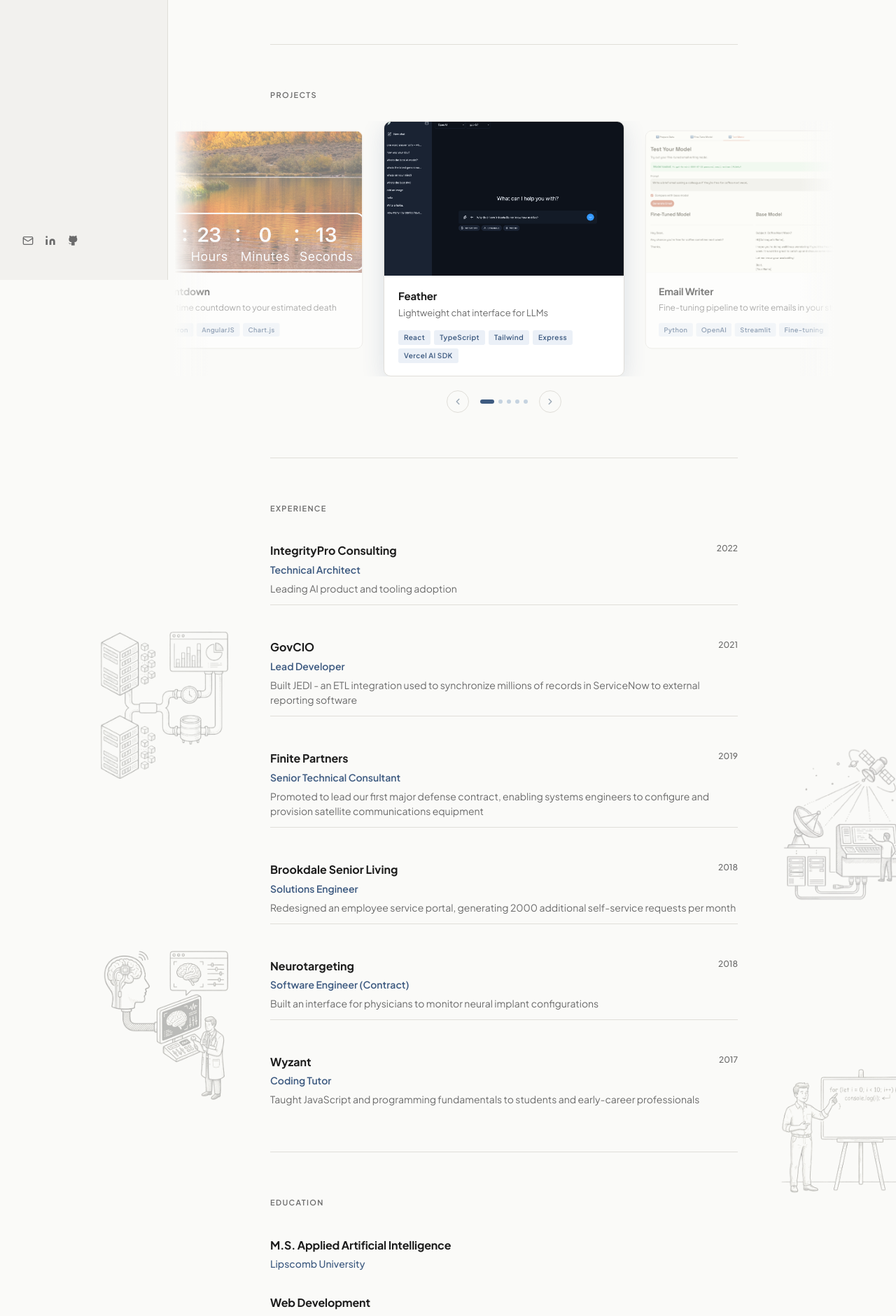
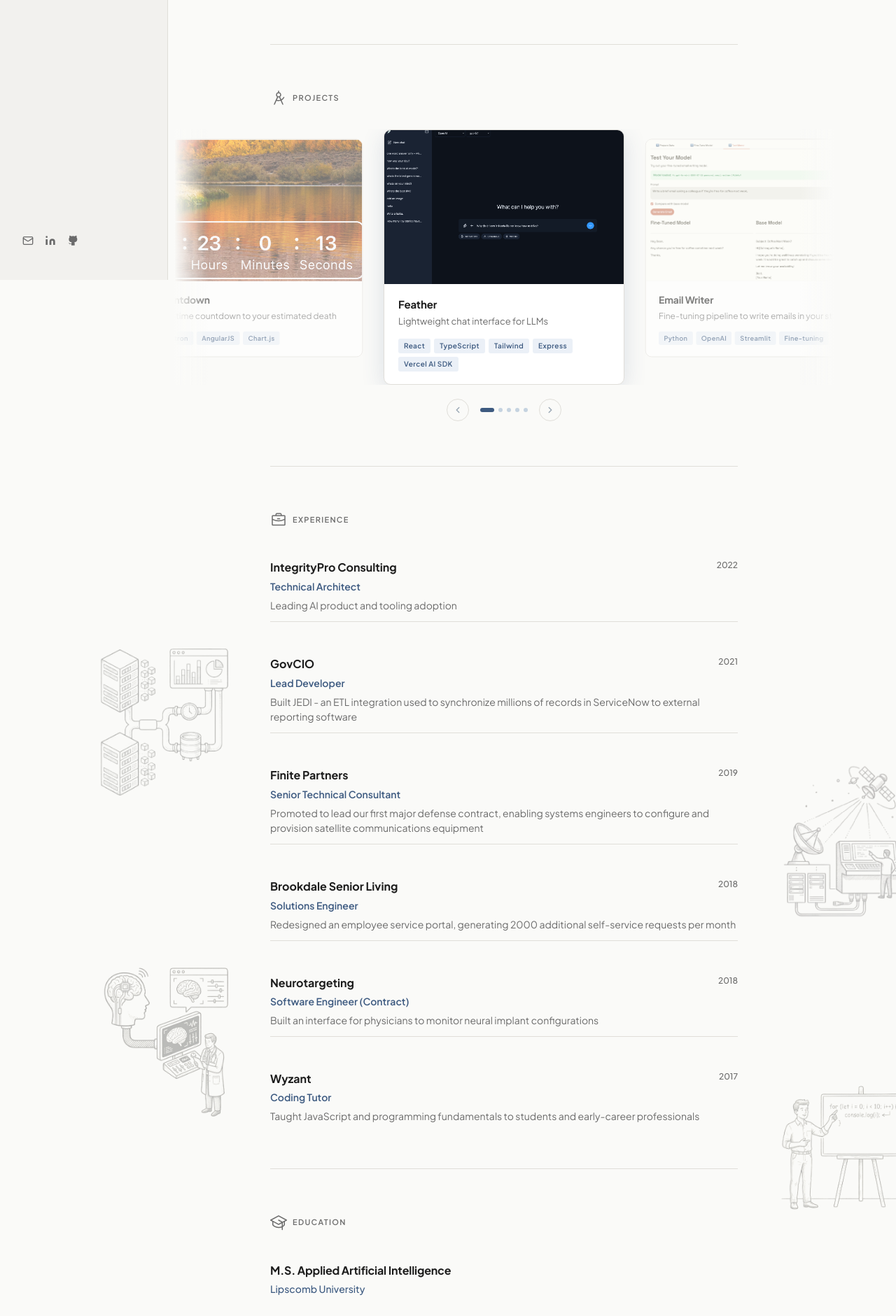
Before and after one commit to hunterphillips/personal-site, a React (Vite) app: page / in a window 1280 px wide. Shown: the part 400-2281 px from the top of the page at 70% size. Built offline with nearby package versions, Linux system fonts and the light colour scheme.

Commit message:
mobile nav, ux updates

```diff
--- a/src/App.tsx
+++ b/src/App.tsx
@@ -45,7 +45,7 @@ export default function App() {
         <div style={{ overflowX: 'hidden' }}>
           <MobileNav activeSection={activeSection} />
           <main
-            style={{ padding: '0 24px', maxWidth: '680px', margin: '0 auto' }}
+            style={{ padding: '36px 24px 0', maxWidth: '680px', margin: '0 auto' }}
           >
             <About />
             <div style={{ height: '1px', backgroundColor: 'var(--c-divider)' }} />
--- a/src/components/Education.tsx
+++ b/src/components/Education.tsx
@@ -1,3 +1,6 @@
+import { GraduationCapIcon } from '@phosphor-icons/react';
+import SectionHeader from './SectionHeader';
+
 const education = [
   {
     degree: 'M.S. Applied Artificial Intelligence',
@@ -23,18 +26,7 @@ const education = [
 export default function Education() {
   return (
     <section id="education" style={{ padding: '64px 0 80px' }}>
-      <h2
-        style={{
-          fontSize: '11px',
-          fontWeight: 600,
-          letterSpacing: '0.12em',
-          textTransform: 'uppercase',
-          color: 'var(--c-muted)',
-          marginBottom: '40px',
-        }}
-      >
-        Education
-      </h2>
+      <SectionHeader icon={GraduationCapIcon} label="Education" />
 
       <div style={{ display: 'flex', flexDirection: 'column', gap: '32px' }}>
         {education.map((item, i) => (
--- a/src/components/Experience.tsx
+++ b/src/components/Experience.tsx
@@ -1,4 +1,6 @@
+import { BriefcaseIcon } from '@phosphor-icons/react';
 import { experience } from '../data/experience';
+import SectionHeader from './SectionHeader';
 
 interface ExperienceProps {
   isMobile: boolean;
@@ -16,18 +18,7 @@ export default function Experience({ isMobile }: ExperienceProps) {
           marginBottom: '40px',
         }}
       >
-        <h2
-          style={{
-            fontSize: '11px',
-            fontWeight: 600,
-            letterSpacing: '0.12em',
-            textTransform: 'uppercase',
-            color: 'var(--c-muted)',
-            margin: 0,
-          }}
-        >
-          Experience
-        </h2>
+        <SectionHeader icon={BriefcaseIcon} label="Experience" marginBottom="0" />
       </div>
 
       <div style={{ display: 'flex', flexDirection: 'column', gap: '48px' }}>
--- a/src/components/MobileNav.tsx
+++ b/src/components/MobileNav.tsx
@@ -1,4 +1,4 @@
-import { useState } from 'react';
+import { useState, useEffect, useRef } from 'react';
 import { useTheme } from '../ThemeContext';
 
 const navItems = [
@@ -14,7 +14,36 @@ interface MobileNavProps {
 
 export default function MobileNav({ activeSection }: MobileNavProps) {
   const [menuOpen, setMenuOpen] = useState(false);
+  const [hidden, setHidden] = useState(false);
+  const lastScrollY = useRef(0);
   const { toggleTheme } = useTheme();
+
+  useEffect(() => {
+    const THRESHOLD = 8; // minimum scroll delta to trigger hide/show
+
+    const handleScroll = () => {
+      const currentY = window.scrollY;
+      const delta = currentY - lastScrollY.current;
+
+      if (Math.abs(delta) < THRESHOLD) return;
+
+      // Near the top — always show
+      if (currentY < 56) {
+        setHidden(false);
+      } else if (delta > 0) {
+        // Scrolling down — hide
+        setHidden(true);
+      } else {
+        // Scrolling up — show
+        setHidden(false);
+      }
+
+      lastScrollY.current = currentY;
+    };
+
+    window.addEventListener('scroll', handleScroll, { passive: true });
+    return () => window.removeEventListener('scroll', handleScroll);
+  }, []);
 
   const scrollTo = (id: string) => {
     const el = document.getElementById(id);
@@ -22,11 +51,16 @@ export default function MobileNav({ activeSection }: MobileNavProps) {
     setMenuOpen(false);
   };
 
+  // Keep header visible while menu is open
+  const isHidden = hidden && !menuOpen;
+
   return (
     <header
       style={{
-        position: 'sticky',
+        position: 'fixed',
         top: 0,
+        left: 0,
+        right: 0,
         zIndex: 20,
         backgroundColor: 'var(--c-sidebar)',
         borderBottom: '1px solid var(--c-divider)',
@@ -35,7 +69,9 @@ export default function MobileNav({ activeSection }: MobileNavProps) {
         alignItems: 'center',
         justifyContent: 'space-between',
         height: '56px',
-        transition: 'background-color 0.3s ease, border-color 0.3s ease',
+        transform: isHidden ? 'translateY(-100%)' : 'translateY(0)',
+        transition:
+          'transform 0.3s ease, background-color 0.3s ease, border-color 0.3s ease',
       }}
     >
       <div>
--- a/src/components/Projects.tsx
+++ b/src/components/Projects.tsx
@@ -1,8 +1,10 @@
 import { useState, useEffect, useCallback } from 'react';
 import useEmblaCarousel from 'embla-carousel-react';
+import { CompassToolIcon } from '@phosphor-icons/react';
 import { projects } from '../data/projects';
 import type { Project } from '../data/projects';
 import ProjectModal from './ProjectModal';
+import SectionHeader from './SectionHeader';
 
 export default function Projects({ isMobile }: { isMobile?: boolean }) {
   const [selected, setSelected] = useState<Project | null>(null);
@@ -34,18 +36,7 @@ export default function Projects({ isMobile }: { isMobile?: boolean }) {
 
   return (
     <section id="projects" style={{ padding: '64px 0' }}>
-      <h2
-        style={{
-          fontSize: '11px',
-          fontWeight: 600,
-          letterSpacing: '0.12em',
-          textTransform: 'uppercase',
-          color: 'var(--c-muted)',
-          marginBottom: '28px',
-        }}
-      >
-        Projects
-      </h2>
+      <SectionHeader icon={CompassToolIcon} label="Projects" marginBottom="28px" />
 
       {/* Breakout wrapper — lets the carousel extend beyond the content column */}
       <div
@@ -94,7 +85,7 @@ export default function Projects({ isMobile }: { isMobile?: boolean }) {
                 key={project.id}
                 style={{
                   flex: isMobile ? '0 0 78%' : '0 0 360px',
-                  minWidth: 0,
+                  minWidth: 'min(280px, 100%)',
                   paddingLeft: '8px',
                   paddingRight: '8px',
                 }}
--- /dev/null
+++ b/src/components/SectionHeader.tsx
@@ -0,0 +1,30 @@
+import type { Icon } from '@phosphor-icons/react';
+
+export default function SectionHeader({
+  icon: IconComponent,
+  label,
+  marginBottom = '40px',
+}: {
+  icon: Icon;
+  label: string;
+  marginBottom?: string;
+}) {
+  return (
+    <h2
+      style={{
+        fontSize: '11px',
+        fontWeight: 600,
+        letterSpacing: '0.12em',
+        textTransform: 'uppercase',
+        color: 'var(--c-muted)',
+        margin: 0,
+        marginBottom,
+      }}
+    >
+      <span style={{ display: 'inline-flex', alignItems: 'center', gap: '8px' }}>
+        <IconComponent size={24} />
+        {label}
+      </span>
+    </h2>
+  );
+}
```
